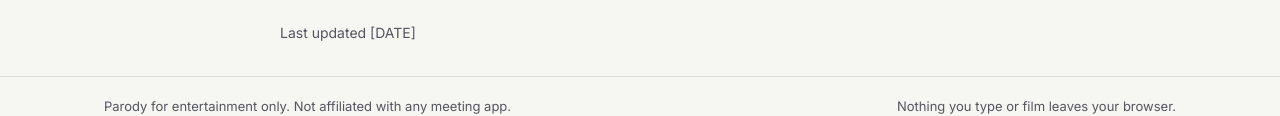
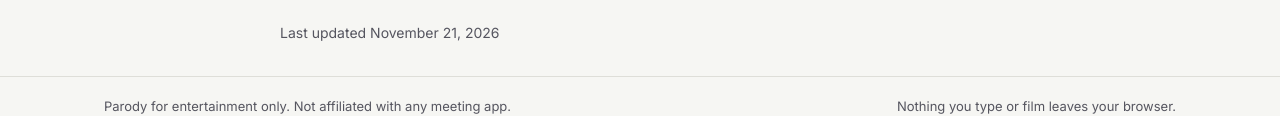
Before and after one commit to openeli/totally-real-meeting, a plain HTML site: page disclaimer.html in a window 1280 px wide. Shown: the part 1458-1574 px from the top of the page. Drawn offline with Linux system fonts and the light colour scheme.

Commit message:
Fill in the disclaimer's last updated date
Co-Authored-By: Claude Opus 5.5 <noreply@anthropic.com>
Claude-Session: https://claude.ai/code/session_01Dy5XS3zxyGeTyKqwE8nZ4W

```diff
--- a/disclaimer.html
+++ b/disclaimer.html
@@ -65,7 +65,7 @@
 <p>The site is provided as is, without warranties of any kind. You use it at your own risk.</p></section>
 
 <div class="contact"><span style="font-weight:500">Questions, or a rights holder with a concern?</span><a class="linkbtn" href="index.html#idea" style="background:var(--accent);color:var(--on-accent)">Send us a message</a></div>
-<p class="hint" style="margin-top:24px">Last updated [DATE]</p>
+<p class="hint" style="margin-top:24px">Last updated November 21, 2026</p>
 </article>
 </div>
 </main>
```
